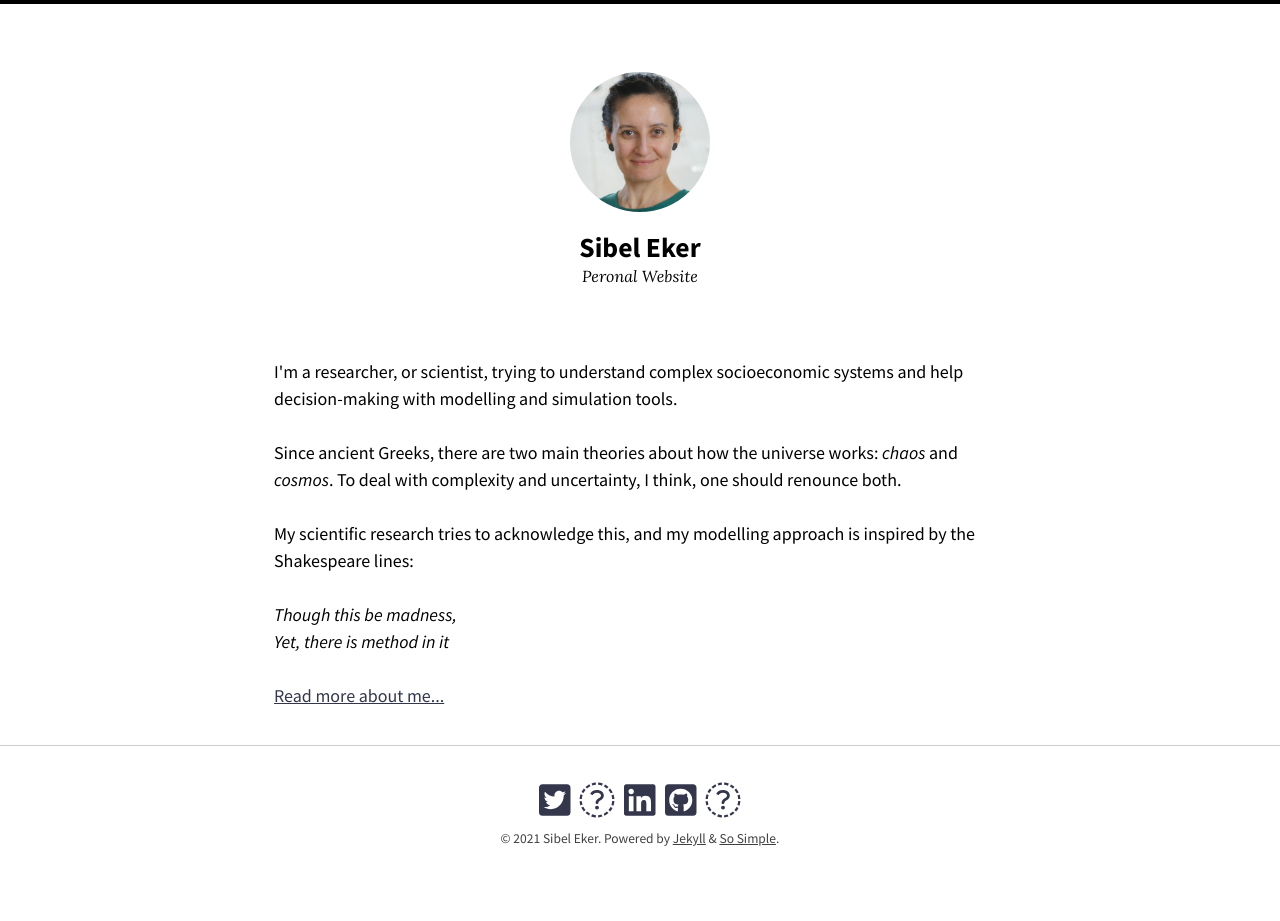
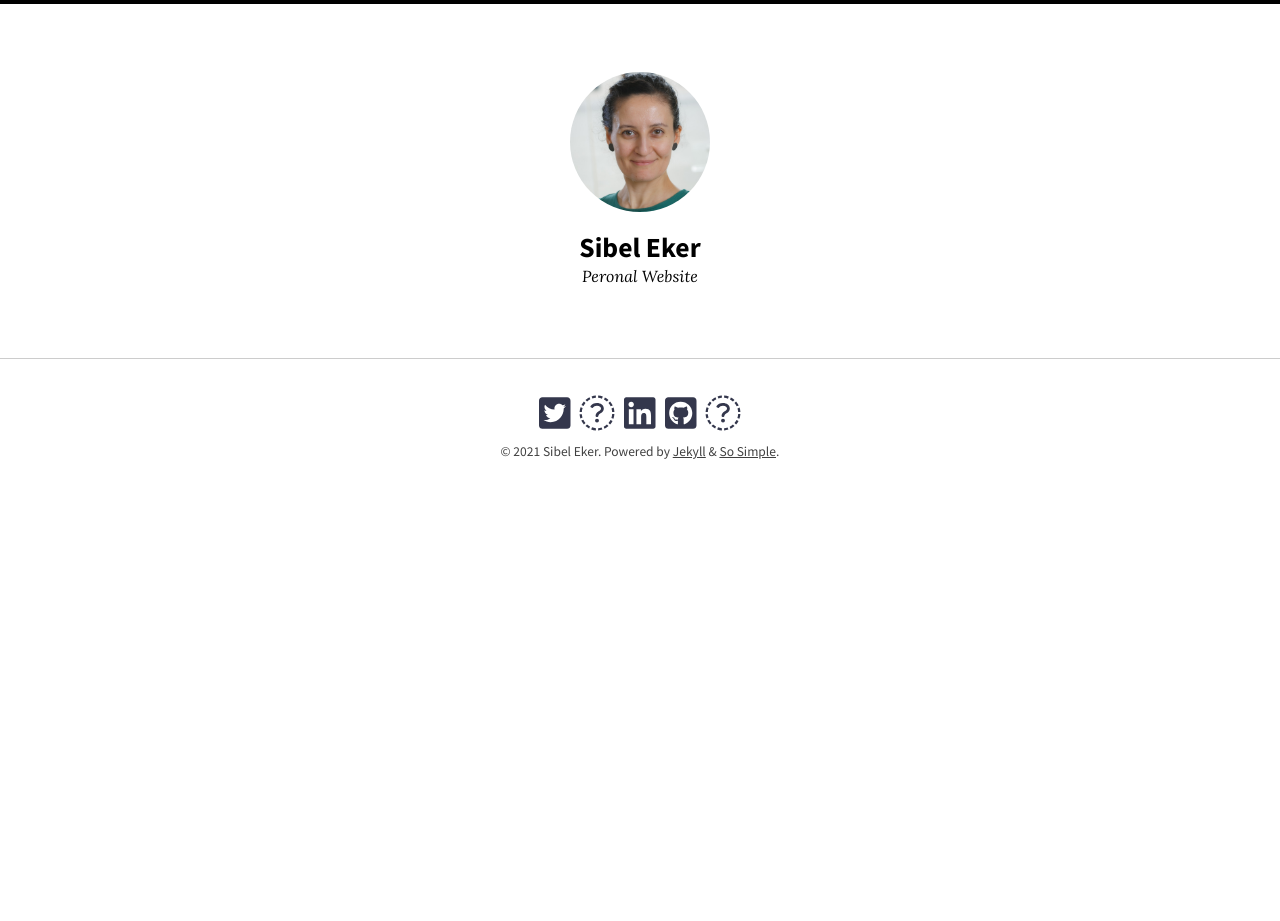
Before and after one commit to sibeleker/sibeleker.github.io, a Jekyll site: the page built from index.html, in a window 1280 px wide. Built offline with Jekyll 4.4.1, drawn with Linux system fonts in a browser that asks for light colours; nearby versions of some CDN libraries; the list of posts is cut into pages by our own code; after the commit the page ends 900 px from its top, so only the background shows below that.

Commit message:
update index

```diff
--- a/_data/authors.yml
+++ b/_data/authors.yml
@@ -1,7 +1,7 @@
 # Sample Authors
 # Remove file or replace with your own
 
-Billy Rick:
+Sibel Eker:
   name: Sibel Eker
   picture: /images/Eker_1.jpg
   twitter: "@sibel_eker"
--- a/index.html
+++ b/index.html
@@ -5,12 +5,3 @@ show_excerpts: true
 paginate: true
 entries_layout: list
 ---
-
-<div class="Home">
-	<p>I'm a researcher, or scientist, trying to understand complex socioeconomic systems and help decision-making with modelling and simulation tools.</p>
-	<p>Since ancient Greeks, there are two main theories about how the universe works: <em>chaos</em> and <em>cosmos</em>. To deal with complexity and uncertainty, I think, one should renounce both.</p>
-	<p>My scientific research tries to acknowledge this, and my modelling approach is inspired by the Shakespeare lines:</p>
-	<p><em>Though this be madness,<br /> Yet, there is method in it</em></p>
-	<p><a href="/about">Read more about me...</a></p>
-
-</div>
```
